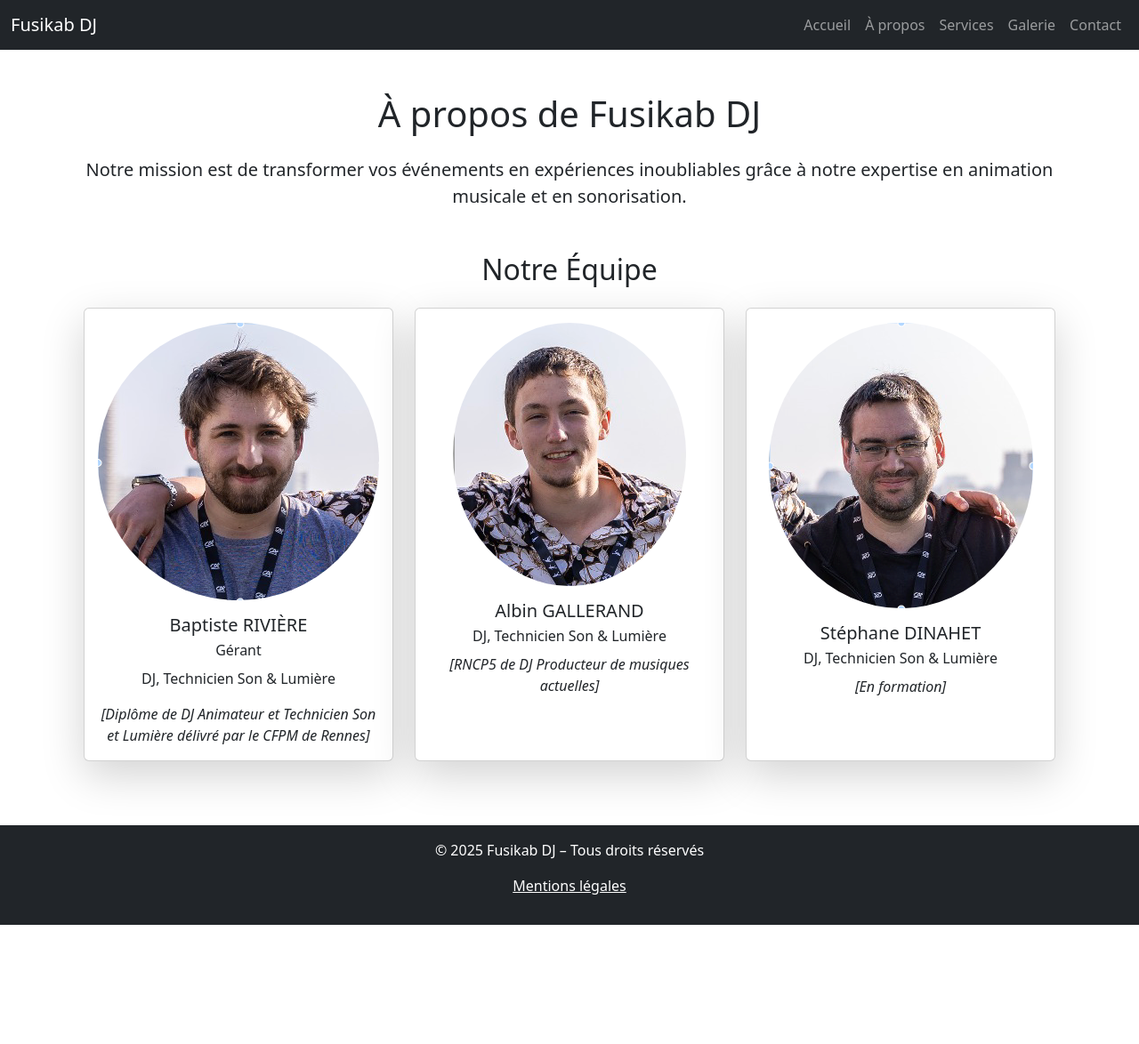
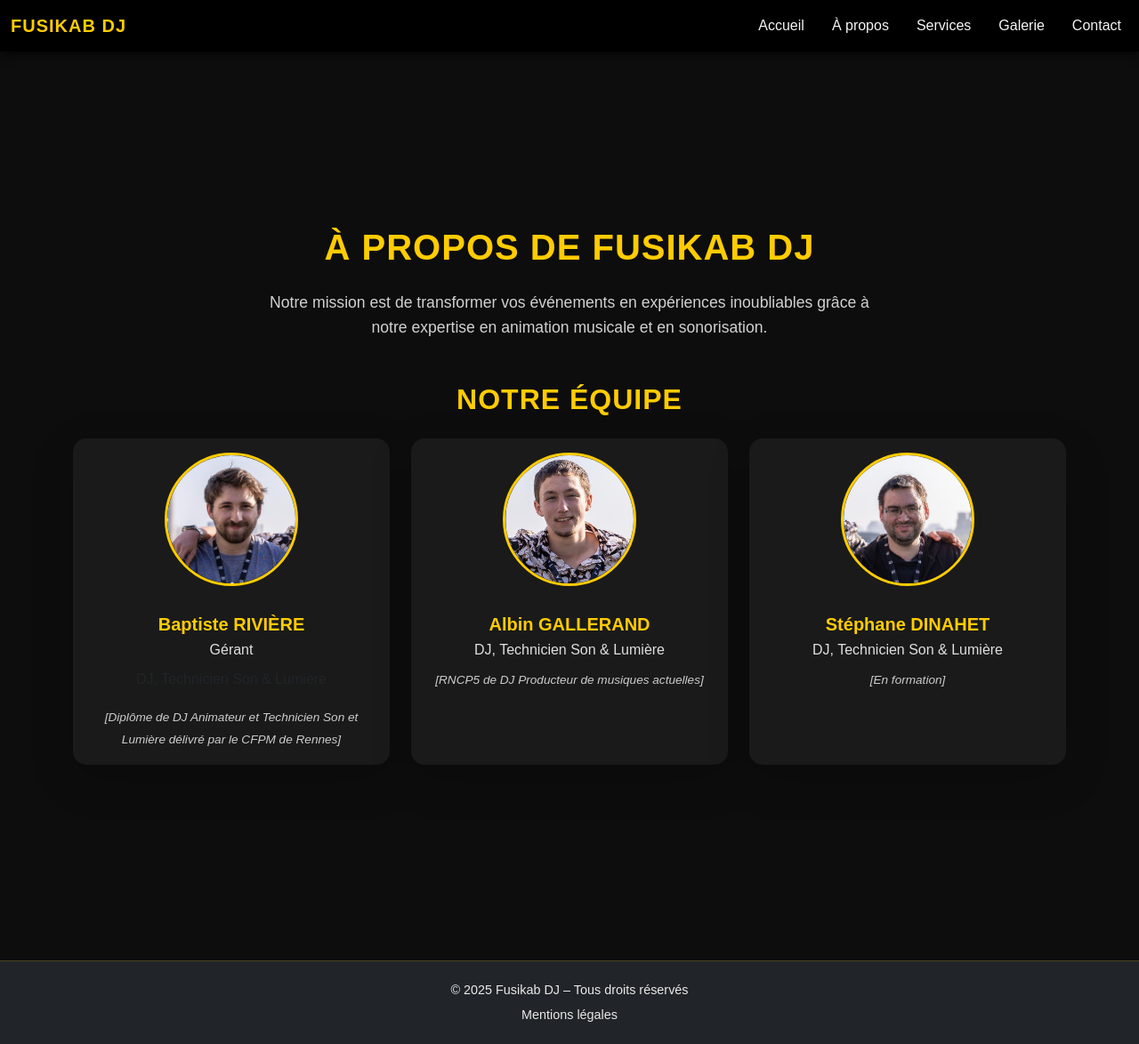
Before and after one commit to batrivieredev/fusikabdj, a Flask app: page /about in a window 1280 px wide. Shown: the whole page at 89% size. Before the commit the page ends 1040 px from the top, so only its background shows below. Run offline with Flask 3, Linux system fonts and the light colour scheme.

Commit message:
css et html ok pour about

```diff
--- a/static/css/about.css
+++ b/static/css/about.css
@@ -1,42 +1,28 @@
 /* ===========================
-   ABOUT PAGE - FUSIKAB DJ
+   STYLE ABOUT PAGE - FUSIKAB DJ
    =========================== */
 
-/* SECTION GLOBALE */
+/* Section À propos */
 .about-section {
-    background: linear-gradient(135deg, rgba(0,0,0,0.9), rgba(20,20,20,0.85));
-    padding: 60px 20px;
-    border-radius: 15px;
-    box-shadow: 0 8px 25px rgba(0, 0, 0, 0.6);
+    padding: 60px 0;
 }
 
-/* TITRES */
-.about-section h1 {
-    font-weight: 700;
+.about-section h1,
+.about-section h2 {
     color: #ffcc00;
     text-transform: uppercase;
+    font-weight: 700;
     letter-spacing: 1px;
-    margin-bottom: 20px;
 }
 
-.about-section h2 {
-    font-weight: 600;
-    color: #ffcc00;
-    text-transform: uppercase;
-    letter-spacing: 1px;
-    margin-top: 40px;
-    margin-bottom: 20px;
+.about-section p.lead {
+    font-size: 1.1rem;
+    opacity: 0.85;
+    max-width: 700px;
+    margin: 0 auto 40px auto;
 }
 
-/* TEXTE INTRO */
-.about-section p.lead {
-    max-width: 800px;
-    margin: auto;
-    font-size: 1.1rem;
-    opacity: 0.85;
-}
-
-/* CARTES ÉQUIPE */
+/* Team Cards */
 .team-card {
     background-color: #1a1a1a;
     border: none;
@@ -49,60 +35,49 @@
     box-shadow: 0 8px 20px rgba(255, 204, 0, 0.4);
 }
 
-/* PHOTO PROFIL */
-.team-photo {
-    width: 120px;
-    height: 120px;
+.team-card .team-photo {
+    width: 150px;
+    height: 150px;
     object-fit: cover;
     border: 3px solid #ffcc00;
-    box-shadow: 0 0 15px rgba(255, 204, 0, 0.3);
-    transition: transform 0.3s ease, box-shadow 0.3s ease;
 }
 
-.team-photo:hover {
-    transform: scale(1.05);
-    box-shadow: 0 0 25px rgba(255, 204, 0, 0.6);
+.team-card .card-title {
+    color: #ffcc00;
+    font-weight: 600;
+    margin-top: 15px;
 }
 
-/* TEXTE DES CARTES */
-.card-title {
-    font-size: 1.2rem;
-    color: #ffffff;
-    margin-top: 0.5rem;
-    font-weight: 600;
+.team-card .card-subtitle {
+    color: #f5f5f5;
+    font-weight: 500;
+    opacity: 0.9;
 }
 
-.card-subtitle {
-    font-size: 0.95rem;
-    color: #ffcc00;
-    font-weight: 500;
-    margin-bottom: 0.5rem;
+.team-card .card-text em {
+    font-size: 0.85rem;
+    color: #cccccc;
 }
 
-.card-text {
-    font-size: 0.9rem;
-    color: #d9d9d9;
-}
-
-/* FADE-IN ANIMATION */
+/* Animations */
 .fade-in {
     opacity: 0;
-    animation: fadeIn 1.2s forwards;
+    animation: fadeIn 1s forwards;
 }
 
 @keyframes fadeIn {
-    from { opacity: 0; transform: translateY(20px); }
+    from { opacity: 0; transform: translateY(15px); }
     to { opacity: 1; transform: translateY(0); }
 }
 
-/* RESPONSIVE */
+/* Responsive */
 @media (max-width: 768px) {
-    .team-photo {
-        width: 100px;
-        height: 100px;
+    .team-card .team-photo {
+        width: 120px;
+        height: 120px;
     }
-
-    .about-section {
-        padding: 40px 15px;
+    .about-section h1,
+    .about-section h2 {
+        font-size: 1.5rem;
     }
 }
--- /dev/null
+++ b/static/css/base.css
@@ -0,0 +1,98 @@
+/* ===========================
+   BASE STYLE - FUSIKAB DJ
+   =========================== */
+
+/* GLOBAL */
+body {
+    font-family: 'Poppins', sans-serif;
+    background-color: #0d0d0d;
+    color: #f5f5f5;
+    line-height: 1.6;
+    margin: 0;
+    padding: 0;
+}
+
+/* LIENS */
+a {
+    text-decoration: none;
+    color: inherit;
+}
+
+a:hover {
+    color: #ffcc00;
+    transition: color 0.3s ease;
+}
+
+/* NAVBAR */
+.navbar {
+    background-color: #000000 !important;
+    box-shadow: 0 4px 10px rgba(0,0,0,0.6);
+}
+
+.navbar-brand {
+    font-weight: 700;
+    color: #ffcc00 !important;
+    letter-spacing: 1px;
+    text-transform: uppercase;
+}
+
+.navbar-nav .nav-link {
+    color: #f5f5f5 !important;
+    font-weight: 500;
+    margin-left: 15px;
+    transition: all 0.3s ease;
+}
+
+.navbar-nav .nav-link:hover,
+.navbar-nav .nav-link.active {
+    color: #ffcc00 !important;
+    transform: translateY(-2px);
+}
+
+/* MAIN CONTAINER */
+main.container {
+    min-height: 70vh;
+    padding-top: 40px;
+    padding-bottom: 40px;
+}
+
+/* FOOTER */
+footer {
+    background-color: #000000;
+    border-top: 1px solid rgba(255, 204, 0, 0.2);
+}
+
+footer p {
+    margin: 5px 0;
+    font-size: 0.9rem;
+    opacity: 0.9;
+}
+
+footer a {
+    color: #ffcc00;
+    font-weight: 500;
+}
+
+footer a:hover {
+    text-decoration: underline;
+}
+
+/* ANIMATIONS */
+.fade-in {
+    opacity: 0;
+    animation: fadeIn 1s forwards;
+}
+
+@keyframes fadeIn {
+    from { opacity: 0; transform: translateY(15px); }
+    to { opacity: 1; transform: translateY(0); }
+}
+
+/* RESPONSIVE */
+@media (max-width: 992px) {
+    .navbar-nav .nav-link {
+        margin-left: 0;
+        margin-bottom: 10px;
+        text-align: center;
+    }
+}
--- a/static/css/style.css
+++ /dev/null
@@ -1 +0,0 @@
-/* Placeholder for global styles */
--- a/templates/about.html
+++ b/templates/about.html
@@ -5,15 +5,13 @@
 {% endblock %}
 
 {% block content %}
-<!-- Section À propos -->
-<div class="about-section container my-5 fade-in">
+<section class="about-section container my-5 fade-in">
     <h1 class="text-center mb-4">À propos de Fusikab DJ</h1>
     <p class="lead text-center">
         Notre mission est de transformer vos événements en expériences inoubliables
         grâce à notre expertise en animation musicale et en sonorisation.
     </p>
 
-    <!-- Notre Équipe -->
     <h2 class="text-center mt-5">Notre Équipe</h2>
     <div class="row mt-4">
 
@@ -53,7 +51,7 @@
         <!-- Stéphane -->
         <div class="col-md-4 mb-4">
             <div class="card team-card text-center shadow-lg h-100">
-                <img src="{{ url_for('static', filename='images/stéphane.png') }}"
+                <img src="{{ url_for('static', filename='images/stephane.png') }}"
                      alt="Stéphane DINAHET"
                      class="team-photo rounded-circle mx-auto mt-3">
                 <div class="card-body">
@@ -65,5 +63,5 @@
         </div>
 
     </div>
-</div>
+</section>
 {% endblock %}
--- a/templates/base.html
+++ b/templates/base.html
@@ -1,37 +1,44 @@
 <!DOCTYPE html>
-<html lang="en">
+<html lang="fr">
 <head>
     <meta charset="UTF-8">
     <meta name="viewport" content="initial-scale=1, minimum-scale=1, maximum-scale=5, viewport-fit=cover">
     <title>Fusikab DJ</title>
+
+    <!-- Bootstrap CSS -->
     <link href="https://cdn.jsdelivr.net/npm/bootstrap@5.3.0-alpha1/dist/css/bootstrap.min.css" rel="stylesheet">
-    <link rel="stylesheet" href="{{ url_for('static', filename='css/style.css') }}">
-    <!-- PWA Support -->
+
+    <!-- Base CSS (global) -->
+    <link rel="stylesheet" href="{{ url_for('static', filename='css/base.css') }}">
+
+    <!-- CSS spécifique à la page -->
+    {% block extra_styles %}{% endblock %}
+
+    <!-- PWA et icônes -->
     <meta name="mobile-web-app-capable" content="yes">
     <meta name="apple-mobile-web-app-capable" content="yes">
     <link rel="manifest" href="{{ url_for('static', filename='manifest.json') }}">
     <link rel="apple-touch-icon" href="{{ url_for('static', filename='images/apple-touch-icon.png') }}">
     <link rel="icon" type="image/x-icon" href="{{ url_for('static', filename='images/favicon.ico') }}">
+
+    <!-- Service Worker -->
     <script>
         if ('serviceWorker' in navigator) {
             window.addEventListener('load', function() {
-                navigator.serviceWorker.register('/static/js/service-worker.js').then(function(registration) {
-                    console.log('ServiceWorker registration successful with scope: ', registration.scope);
-                }).catch(function(error) {
-                    console.log('ServiceWorker registration failed: ', error);
-                });
+                navigator.serviceWorker.register('/static/js/service-worker.js')
+                    .then(registration => console.log('ServiceWorker registration successful:', registration.scope))
+                    .catch(error => console.log('ServiceWorker registration failed:', error));
             });
         }
     </script>
-    <title>Fusikab DJ</title>
-    <link href="https://cdn.jsdelivr.net/npm/bootstrap@5.3.0-alpha1/dist/css/bootstrap.min.css" rel="stylesheet">
-    <link rel="stylesheet" href="{{ url_for('static', filename='css/style.css') }}">
 </head>
 <body>
+    <!-- NAVBAR -->
     <nav class="navbar navbar-expand-lg navbar-dark bg-dark">
         <div class="container-fluid">
             <a class="navbar-brand" href="{{ url_for('index') }}">Fusikab DJ</a>
-            <button class="navbar-toggler" type="button" data-bs-toggle="collapse" data-bs-target="#navbarNav" aria-controls="navbarNav" aria-expanded="false" aria-label="Toggle navigation">
+            <button class="navbar-toggler" type="button" data-bs-toggle="collapse" data-bs-target="#navbarNav"
+                    aria-controls="navbarNav" aria-expanded="false" aria-label="Toggle navigation">
                 <span class="navbar-toggler-icon"></span>
             </button>
             <div class="collapse navbar-collapse" id="navbarNav">
@@ -46,15 +53,18 @@
         </div>
     </nav>
 
+    <!-- MAIN CONTENT -->
     <main class="container my-5">
         {% block content %}{% endblock %}
     </main>
 
+    <!-- FOOTER -->
     <footer class="bg-dark text-white text-center py-3">
         <p>&copy; 2025 Fusikab DJ – Tous droits réservés</p>
         <p><a href="{{ url_for('mentions') }}" class="text-white">Mentions légales</a></p>
     </footer>
 
+    <!-- Bootstrap JS -->
     <script src="https://cdn.jsdelivr.net/npm/bootstrap@5.3.0-alpha1/dist/js/bootstrap.bundle.min.js"></script>
 </body>
 </html>
```
Also changed, not shown: static/images/stephane.png (renamed from static/images/stéphane.png).
